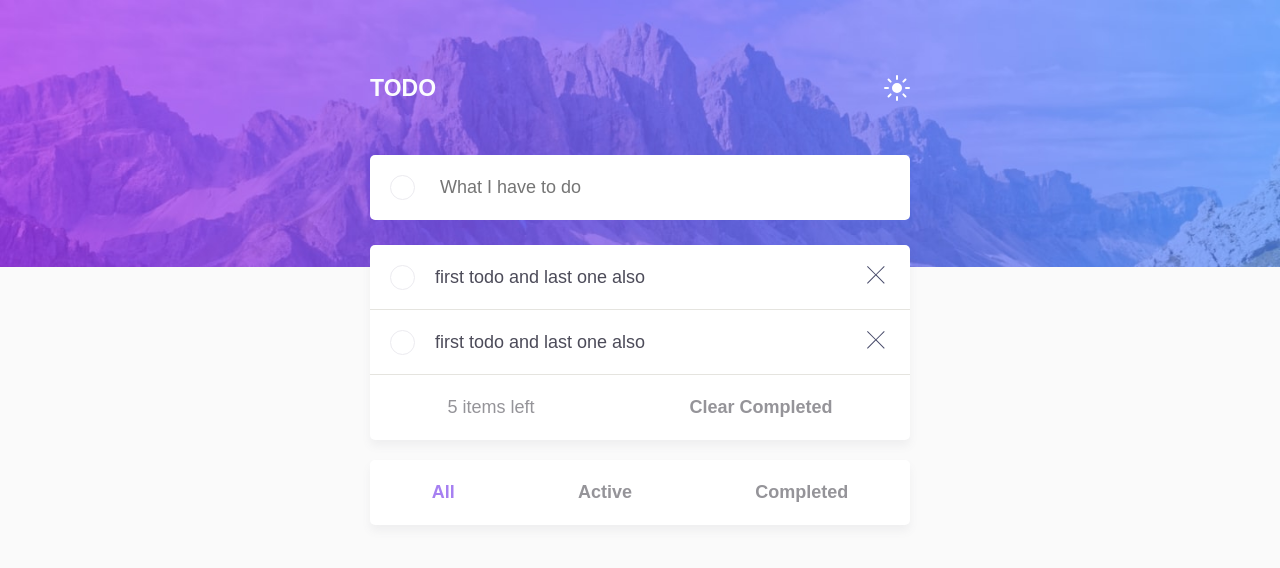
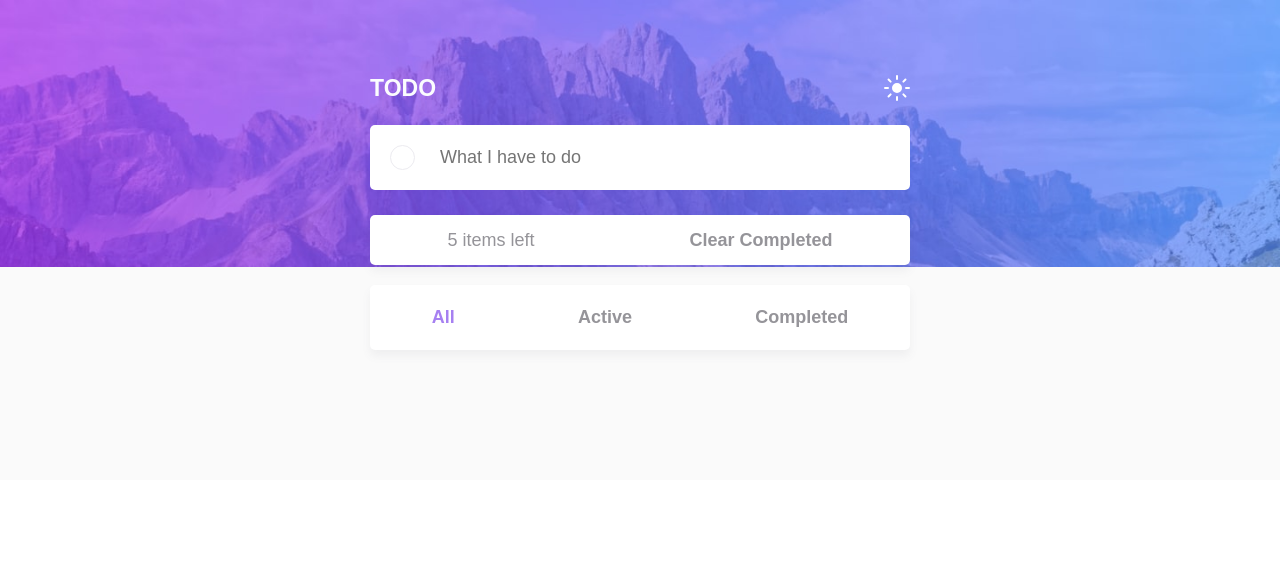
Before and after one commit to Nomad1974/todo-App, a React (Create React App) app: page / in a window 1280 px wide. Shown: the top 568 px of the page. Built offline with nearby package versions, Linux system fonts and the light colour scheme.

Commit message:
add new todo function is done

```diff
--- a/src/App.jsx
+++ b/src/App.jsx
@@ -2,14 +2,14 @@
 import Footer from "./components/Footer";
 import Header from "./components/Header";
 import Main from "./components/Main";
-import ItemAddForm from "./features/itemAddForm/ItemAddForm";
+import NewTodo from "./features/todoItems/NewTodo";
 import TodoItemList from "./features/todoItems/TodoItemList";
 
 const App = () => {
     return (
         <Main>
             <Header />
-            <ItemAddForm />
+            <NewTodo />
             <TodoItemList />
             <Footer />
         </Main>
--- a/src/features/itemAddForm/ItemAddForm.jsx
+++ b/src/features/todoItems/NewTodo.jsx
@@ -1,11 +1,14 @@
 import styled from "styled-components";
-// сделать медиа запросы на уменьшение
+import { useDispatch } from "react-redux";
+import { addTodo } from "./todoSlice";
+
 const Form = styled.form`
-    margin-top: 50px;
+    margin-top: 20px;
 `;
 
 const Input = styled.input.attrs({
     type: 'text',
+    name: 'title',
     placeholder: ' What I have to do',
 })`
     margin: auto 0;
@@ -42,9 +45,19 @@ const Input = styled.input.attrs({
         }
     `;
 
-const ItemAddForm = () => {
+const NewTodo = () => {
+    const dispatch = useDispatch();
+
+    const handleSubmit = (event) => {
+        event.preventDefault();
+        dispatch(addTodo(event.target.title.value));
+        // очищаем инпут
+        event.target.reset();
+    }
+
+
     return (
-        <Form>
+        <Form onSubmit={handleSubmit}>
             <Wrapper>
                 <Icon />
                 <Input></Input>
@@ -53,4 +66,4 @@ const ItemAddForm = () => {
     );
 }
 
-export default ItemAddForm;
+export default NewTodo;
--- a/src/features/todoItems/TodoItem.jsx
+++ /dev/null
@@ -1,80 +0,0 @@
-import styled from "styled-components";
-import { ReactComponent as Cross } from "../../icons/icon-cross.svg";
-
-const IconWrapper = styled.span`
-    margin: auto 25px;
-    cursor: pointer;
-    @media (max-width: 768px) {
-        margin: auto 20px;
-    }
-`;
-
-const Item = styled.li`
-    display: flex;
-    place-content: baseline;
-    justify-content: space-between;
-    height: 65px;
-    border-bottom: 1px solid var(--colors-list-bottom-borber);
-    color: var(--colors-text);
-    font-size: var(--fs-md);
-    font-weight: var(--fw-normal);
-    @media (max-width: 768px) {
-        height: 45px;
-    }
-`;
-
-const Input = styled.input`
-    border: 0;
-    clip: rect(0 0 0 0);
-    clippath: inset(50%);
-    height: 1px;
-    margin: -1px;
-    overflow: hidden;
-    padding: 0;
-    position: absolute;
-    white-space: nowrap;
-    width: 1px;
-`;
-
-const StyledCheckbox = styled.div`
-display: inline-block;
-    margin: 0 20px;
-    border: 1px solid rgb(236,235,240);
-    width: 25px;
-    height: 25px;
-    border-radius: 50%;
-    cursor: pointer;
-    : hover{
-        border-color: var(--colors-main);
-    }
-    @media (max-width: 768px) {
-        width: 20px;
-    height: 20px;
-    `;
-
-    const Span = styled.span`
-        cursor: pointer;
-        margin: auto 0;
-    `;
-
-const Label = styled.label`
-    display: flex;
-    align-items: center
-`;
-
-const TodoItem = () => {
-    return (
-        <Item>
-            <Label>
-                <Input type="checkbox"/>
-                <StyledCheckbox />
-                <Span>first todo and last one also</Span>
-            </Label>
-            <IconWrapper>
-                <Cross />
-            </IconWrapper>
-        </Item>
-    );
-}
-
-export default TodoItem;
--- a/src/features/todoItems/TodoItemList.jsx
+++ b/src/features/todoItems/TodoItemList.jsx
@@ -1,6 +1,9 @@
 import styled from "styled-components";
+import { useSelector } from "react-redux";
 
-import TodoItem from "./TodoItem";
+import { ReactComponent as Cross } from "../../icons/icon-cross.svg";
+
+//import TodoItem from "./TodoItem";
 
 const Content = styled.ul`
     list-style-type: none;
@@ -12,9 +15,8 @@ const Content = styled.ul`
     box-shadow: var(--shadow);
 `;
 
-/* padding-top: 21px; */
 const LastItem = styled.span`
-    height: 65px;
+    height: 50px;
     color: var(--colors-text-title);
     display: flex;
     flex-direction: row;
@@ -42,12 +44,85 @@ const LastElem = styled.span`
         color: var(--colors-title_hover);
     }
 `;
+const IconWrapper = styled.span`
+    margin: auto 25px;
+    cursor: pointer;
+    @media (max-width: 768px) {
+        margin: auto 20px;
+    }
+`;
+
+const Item = styled.li`
+    display: flex;
+    place-content: baseline;
+    justify-content: space-between;
+    height: 65px;
+    border-bottom: 1px solid var(--colors-list-bottom-borber);
+    color: var(--colors-text);
+    font-size: var(--fs-md);
+    font-weight: var(--fw-normal);
+    @media (max-width: 768px) {
+        height: 45px;
+    }
+`;
+
+const Input = styled.input`
+    border: 0;
+    clip: rect(0 0 0 0);
+    clippath: inset(50%);
+    height: 1px;
+    margin: -1px;
+    overflow: hidden;
+    padding: 0;
+    position: absolute;
+    white-space: nowrap;
+    width: 1px;
+`;
+
+const StyledCheckbox = styled.div`
+display: inline-block;
+    margin: 0 20px;
+    border: 1px solid rgb(236,235,240);
+    width: 25px;
+    height: 25px;
+    border-radius: 50%;
+    cursor: pointer;
+    : hover{
+        border-color: var(--colors-main);
+    }
+    @media (max-width: 768px) {
+        width: 20px;
+    height: 20px;
+    `;
+
+    const Span = styled.span`
+        cursor: pointer;
+        margin: auto 0;
+    `;
+
+const Label = styled.label`
+    display: flex;
+    align-items: center
+`;
 
 const TodoItemList = () => {
+    const todos = useSelector(state => state.todos);
+    console.log(todos);
+
     return (
     <Content>
-        <TodoItem id="1" />
-        <TodoItem id="2" />
+        {todos.map((todo) => (
+            <Item key={todo.id}>
+                <Label>
+                    <Input />
+                    <StyledCheckbox />
+                    <Span>{todo.title}{" "}</Span>
+                </Label>
+                <IconWrapper>
+                    <Cross />
+                </IconWrapper>
+            </Item>
+        ))}
         <LastItem>
             <FirstElem>5 items left</FirstElem>
             <LastElem>Clear Completed</LastElem>
--- /dev/null
+++ b/src/features/todoItems/todoSlice.js
@@ -0,0 +1,25 @@
+import { createSlice, nanoid } from "@reduxjs/toolkit";
+
+const todoSlice = createSlice({
+    name: 'todos',
+    initialState: [],
+    reducers: {
+        addTodo: {
+            reducer: (state, action) => {
+                state.push(action.payload)
+            },
+            prepare: (title) => ({
+                payload: {
+                    title,
+                    id: nanoid(),
+                    completed: false,
+                    important: false,
+                }
+            })
+        }
+    }
+});
+
+export const {addTodo} = todoSlice.actions;
+
+export const todoReducer = todoSlice.reducer;
--- a/src/store.js
+++ b/src/store.js
@@ -1,10 +1,12 @@
 import { configureStore } from '@reduxjs/toolkit';
+import { todoReducer } from './features/todoItems/todoSlice';
 
 import { themeReducer } from './theme/themeSlice';
 
 const store = configureStore({
   reducer: {
     theme: themeReducer,
+    todos: todoReducer,
   },
   devTools: process.env.NODE_ENV !== 'production',
 });
--- a/src/theme/themeSlice.js
+++ b/src/theme/themeSlice.js
@@ -2,7 +2,6 @@ import { createSlice } from "@reduxjs/toolkit";
 
 const themeSlice = createSlice({
     name: 'theme',
-    /* initialState: 'light', */
     initialState: 'light',
     reducers: {
         setTheme: (_, action) => action.payload,
```
